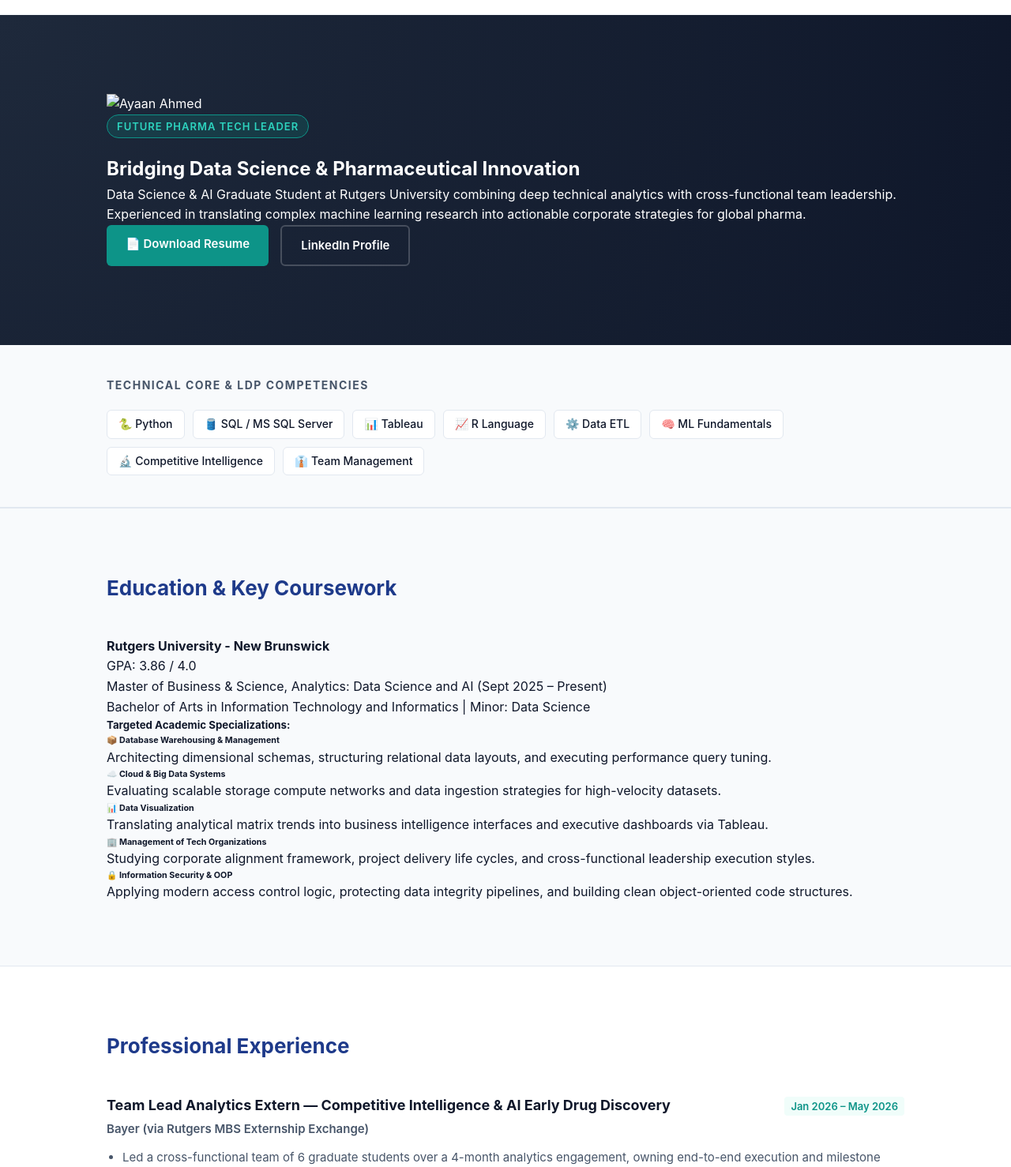
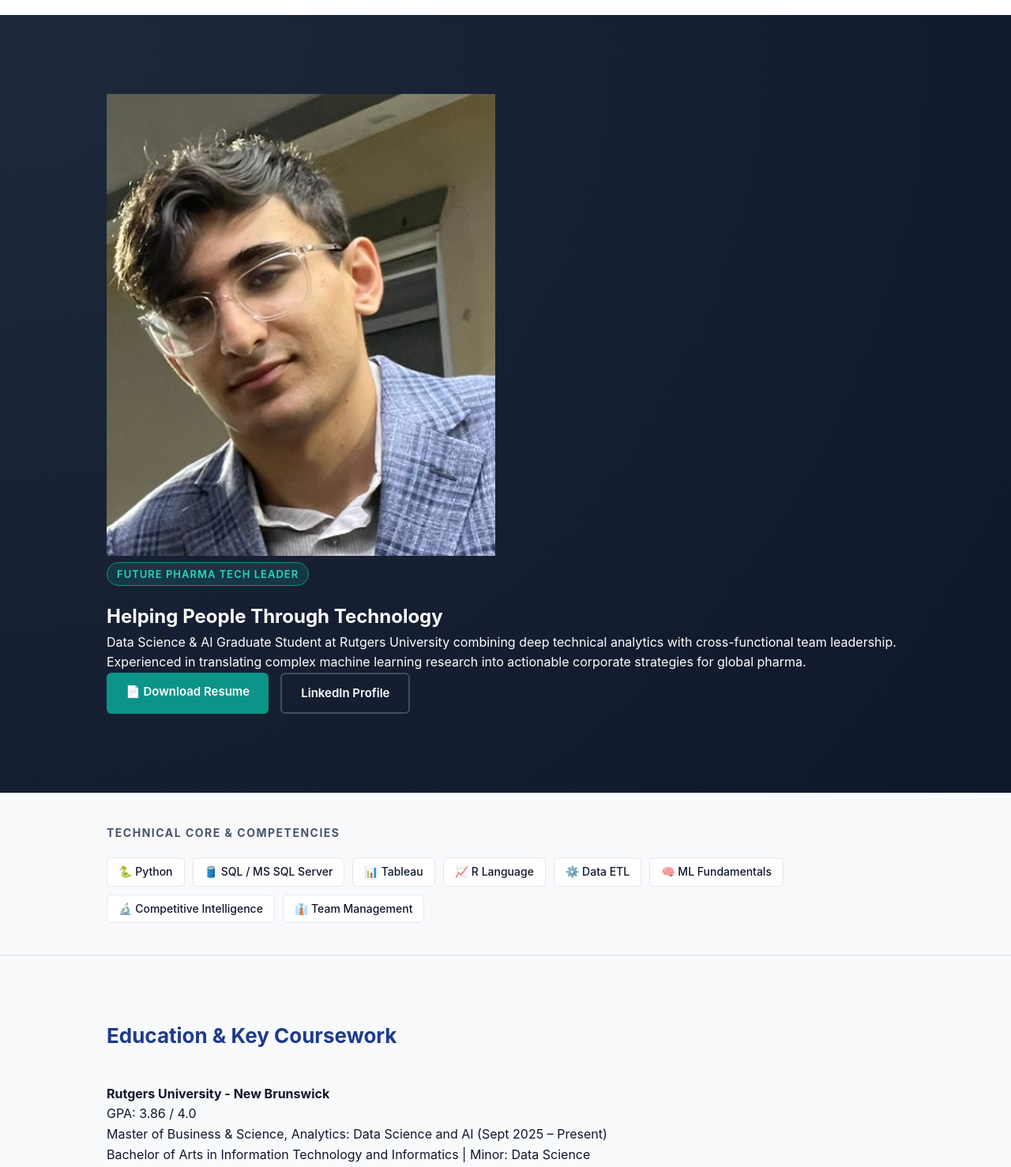
Before and after one commit to AyaanAhmed23/AyaanAhmed23.github.io, a plain HTML site: page index.html in a window 1280 px wide. Shown: the part 55-1533 px from the top of the page at 79% size. Drawn offline with Linux system fonts and the light colour scheme.

Commit message:
create index.html file

```diff
--- a/index.html
+++ b/index.html
@@ -3,7 +3,7 @@
 <head>
     <meta charset="UTF-8">
     <meta name="viewport" content="width=device-width, initial-scale=1.0">
-    <title>Ayaan Ahmed | Pharma Tech & Analytics Portfolio</title>
+    <title>Ayaan Ahmed | Pharma Data Science & AI Portfolio</title>
     <link rel="stylesheet" href="style.css">
 </head>
 <body>
@@ -29,17 +29,17 @@
         <div class="container hero-flex">
             <!-- Profile Picture Box -->
             <div class="hero-image-container">
-                <img src="profile.jpg" alt="Ayaan Ahmed" class="profile-img">
+                <img src="AyaanAhmed_Headshot01272026-1.jpg" alt="Ayaan Ahmed" class="profile-img">
             </div>
 
             <!-- Bio Box -->
             <div class="hero-text">
                 <span class="ldp-tag">Future Pharma Tech Leader</span>
-                <h2>Bridging Data Science & Pharmaceutical Innovation</h2>
+                <h2>Helping People Through Technology</h2>
                 <p>Data Science & AI Graduate Student at Rutgers University combining deep technical analytics with cross-functional team leadership. Experienced in translating complex machine learning research into actionable corporate strategies for global pharma.</p>
                 <div class="hero-actions">
-                    <a href="resume.pdf" target="_blank" class="btn">📄 Download Resume</a>
-                    <a href="https://linkedin.com" target="_blank" class="btn btn-secondary">LinkedIn Profile</a>
+                    <a href="Ayaan Ahmed Resume 07_2026.docx (3).pdf" target="_blank" class="btn">📄 Download Resume</a>
+                    <a href="https://www.linkedin.com/in/ayaanahmed7/" target="_blank" class="btn btn-secondary">LinkedIn Profile</a>
                 </div>
             </div>
         </div>
@@ -48,7 +48,7 @@
     <!-- Technical Core Section -->
     <section id="about" class="skills-section">
         <div class="container">
-            <h3>Technical Core & LDP Competencies</h3>
+            <h3>Technical Core & Competencies</h3>
             <div class="skills-grid">
                 <span class="skill-badge">🐍 Python</span>
                 <span class="skill-badge">🛢️ SQL / MS SQL Server</span>
@@ -89,10 +89,6 @@
                         <p>Translating analytical matrix trends into business intelligence interfaces and executive dashboards via Tableau.</p>
                     </div>
                     <div class="course-card">
-                        <h6>🏢 Management of Tech Organizations</h6>
-                        <p>Studying corporate alignment framework, project delivery life cycles, and cross-functional leadership execution styles.</p>
-                    </div>
-                    <div class="course-card">
                         <h6>🔒 Information Security & OOP</h6>
                         <p>Applying modern access control logic, protecting data integrity pipelines, and building clean object-oriented code structures.</p>
                     </div>
@@ -108,10 +104,10 @@
 
             <div class="timeline-item">
                 <div class="timeline-header">
-                    <h4>Team Lead Analytics Extern — Competitive Intelligence & AI Early Drug Discovery</h4>
+                    <h4>Team Lead, Analytics Extern — Competitive Intelligence & AI Early Drug Discovery</h4>
                     <span class="date-badge">Jan 2026 – May 2026</span>
                 </div>
-                <p class="company-name">Bayer (via Rutgers MBS Externship Exchange)</p>
+                <p class="company-name">Bayer via Rutgers MBS Externship Exchange Program</p>
                 <ul class="resume-list">
                     <li>Led a cross-functional team of 6 graduate students over a 4-month analytics engagement, owning end-to-end execution and milestone alignment.</li>
                     <li>Evaluated AI/ML models & multi-omics integration strategies within early-stage drug discovery pipelines to map competitive landscape layouts.</li>
@@ -146,7 +142,7 @@
                     <span class="tag">SQL / Python / ETL</span>
                     <h4>Database Redesign & Architecture — UUFA NJ</h4>
                     <p>Collaborated within a 4-member agile engineering group to build structural data tools processing New Jersey public safety tracking inputs. Engineered highly normalized SQL database schemas, constructed a robust Python cleaning ETL pipeline, and wired the backend infrastructure to an active functional web application framework.</p>
-                    <a href="https://github.io" target="_blank" class="project-link">View Application URL →</a>
+                    <a href="https://1reubent.github.io/uof-webapp/" target="_blank" class="project-link">View Application URL →</a>
                 </div>
 
                 <!-- Project 2: NFL ETL -->
```
